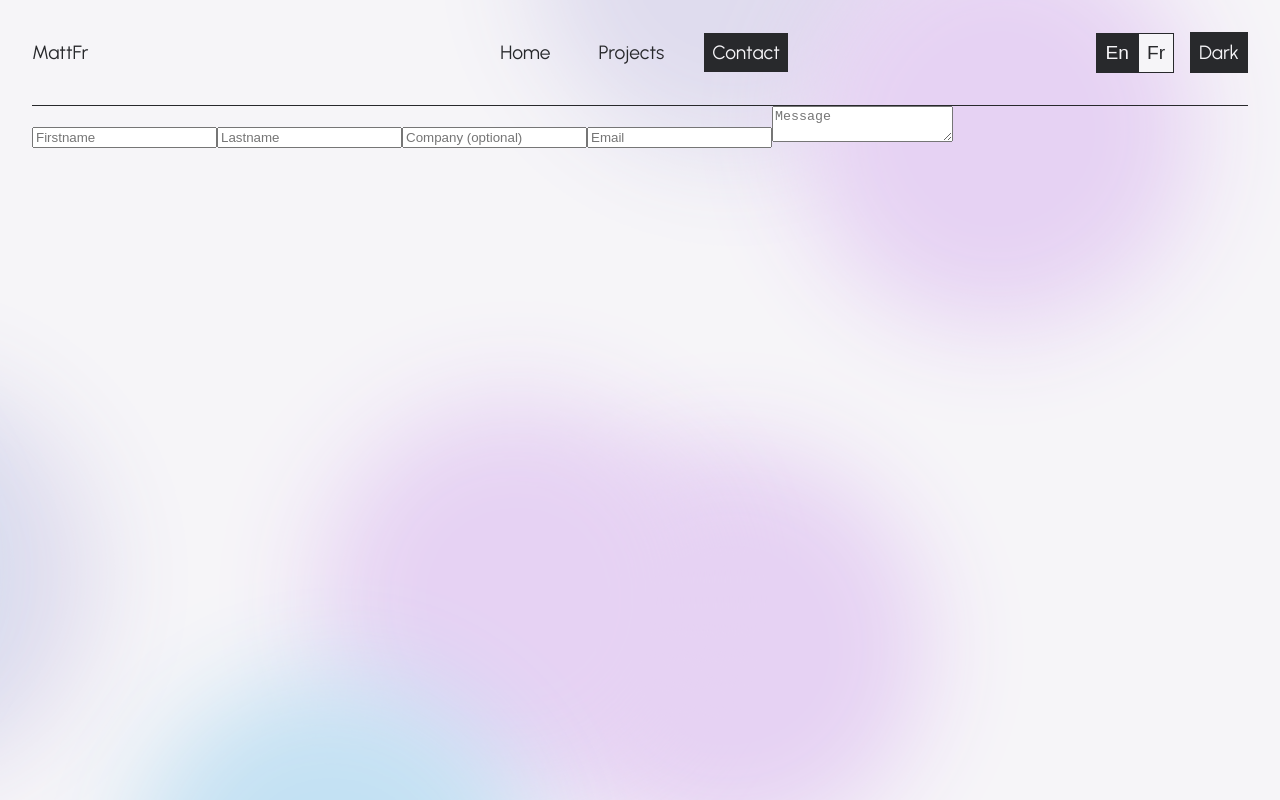
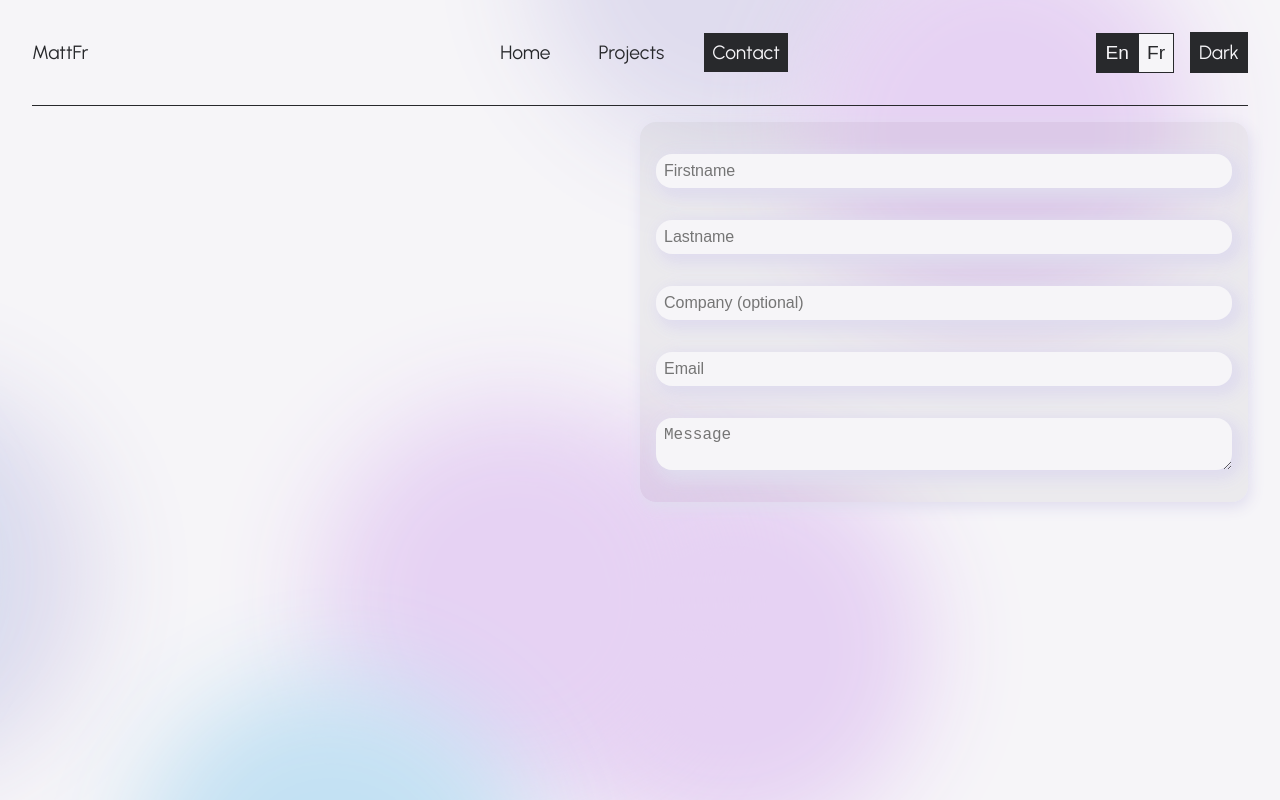
Before and after one commit to Matt-Fr/portfolio, a React (Create React App) app: page /contact in a window 1280 px wide. Built offline with nearby package versions, Linux system fonts and the light colour scheme.

Commit message:
changed style of the form

```diff
--- a/src/components/FormContact.js
+++ b/src/components/FormContact.js
@@ -52,10 +52,17 @@ const FormContact = () => {
 
   return (
     <div className="contact">
-      <form name="contact" method="post" data-netlify="true" onSubmit="submit">
+      <form
+        name="contact"
+        method="post"
+        data-netlify="true"
+        onSubmit="submit"
+        className="formContact"
+      >
         <input type="hidden" name="form-name" value="contact" />
         <label htmlFor="firstName"></label>
         <input
+          className="formContact-input"
           type="text"
           name="firstname"
           onChange={handleFirstname}
@@ -67,11 +74,13 @@ const FormContact = () => {
           name="lastname"
           onChange={handleLastname}
           placeholder={writeBilingualContent("Lastname", "Nom")}
+          className="formContact-input"
         />
         <label htmlFor="company"></label>
         <input
           type="text"
           name="company"
+          className="formContact-input"
           placeholder={writeBilingualContent(
             "Company (optional)",
             "Entreprise (optionnel)"
@@ -82,6 +91,7 @@ const FormContact = () => {
           type="email"
           name="email"
           onChange={handleEmail}
+          className="formContact-input"
           placeholder="Email"
         />
         <label htmlFor="message"></label>
@@ -89,6 +99,7 @@ const FormContact = () => {
           name="message"
           placeholder="Message"
           onChange={handleMessage}
+          className="formContact-input"
         ></textarea>
         {checkFirstname() &&
         checkLastname() &&
--- a/src/index.scss
+++ b/src/index.scss
@@ -503,3 +503,50 @@ body {
   transform-origin: 5vw 1vh;
   box-shadow: -100vmin 0 12.776473440810161vmin currentColor;
 }
+
+//form contact
+
+.contactSection {
+  margin: 1rem 0;
+  display: flex;
+  &-leftInfo {
+    width: 50%;
+  }
+}
+
+.contact {
+  width: 50%;
+}
+
+.formContact {
+  padding: 1rem;
+  display: flex;
+  border-radius: 1rem;
+  flex-direction: column;
+  position: relative;
+  box-shadow: 2px 5px 15px 0px var(--clr-span1);
+
+  &::before {
+    content: "";
+    position: absolute;
+    top: 0;
+    right: 0;
+    left: 0;
+    bottom: 0;
+    background-color: var(--clr-font);
+    opacity: 5%;
+    border-radius: 1rem;
+    z-index: -1;
+  }
+
+  &-input {
+    font-size: 1rem;
+    margin: 1rem 0;
+    padding: 0.5rem;
+    background: transparent;
+    box-shadow: 5px 5px 15px 5px var(--clr-span1);
+    border: none;
+    border-radius: 1rem;
+    background-color: var(--clr-bcg);
+  }
+}
--- a/src/pages/Contact.js
+++ b/src/pages/Contact.js
@@ -3,7 +3,8 @@ import FormContact from "../components/FormContact";
 
 const Contact = () => {
   return (
-    <section>
+    <section className="contactSection">
+      <div className="contactSection-leftInfo"></div>
       <FormContact></FormContact>
     </section>
   );
```
